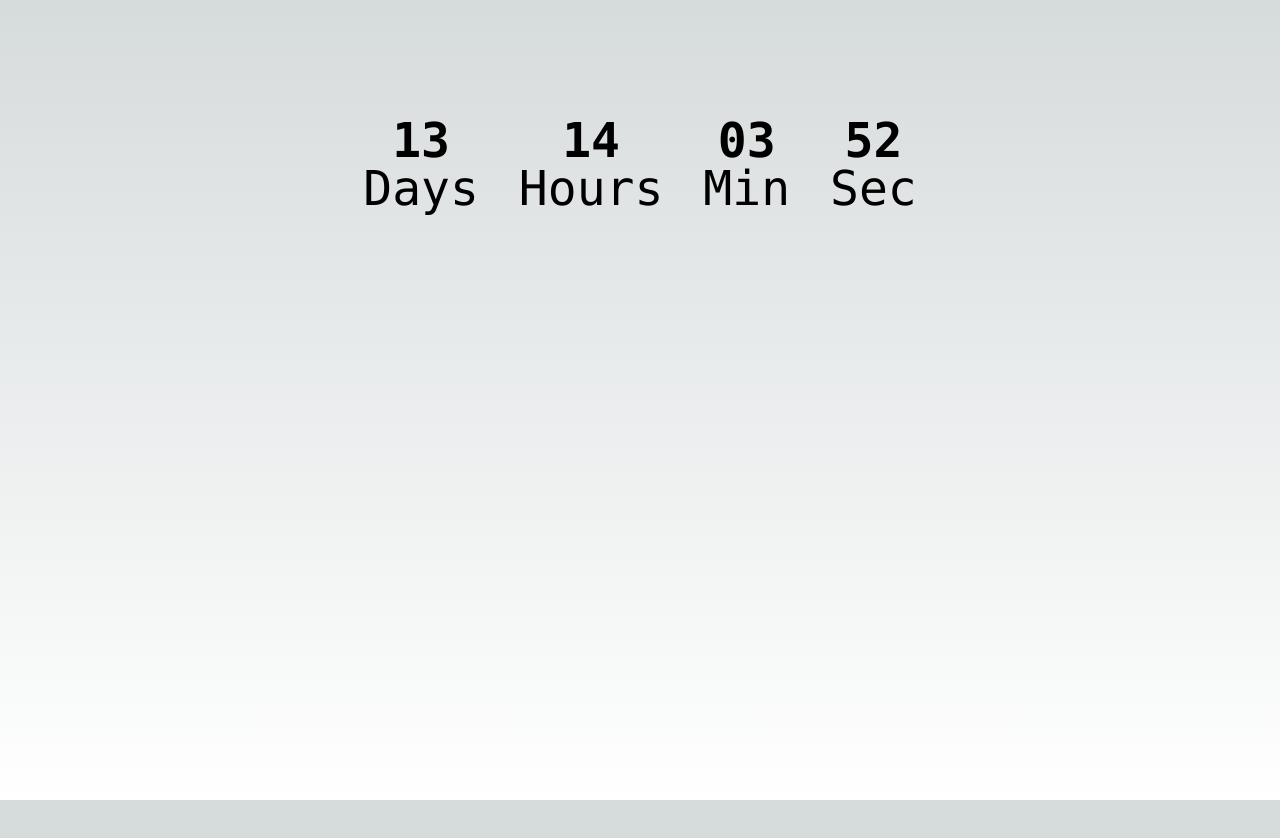
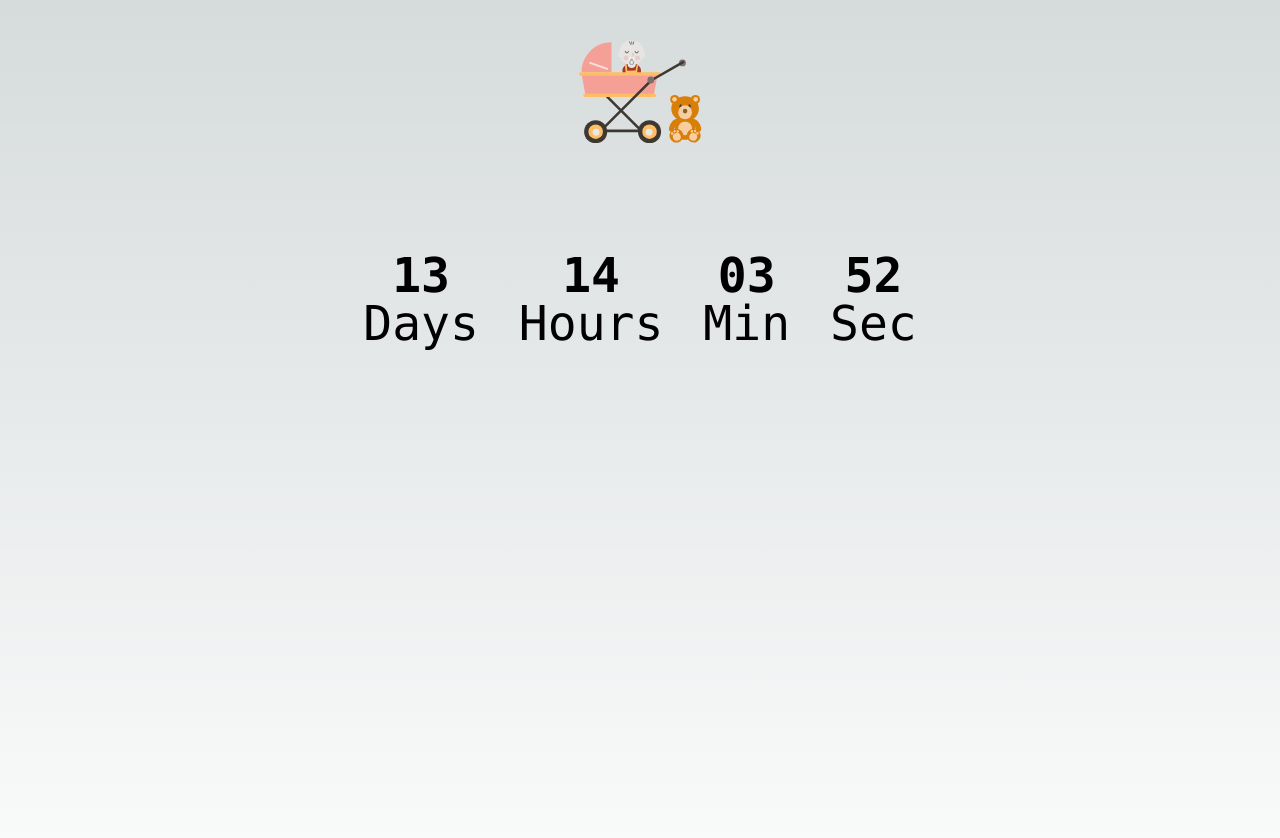
Before and after one commit to MikAoJk/paternity-leave-countdown, a Next.js app: page / in a window 1280 px wide. Shown: the top 838 px of the page. Before the commit the page ends 800 px from the top, so only its background shows below. Built offline with nearby package versions, Linux system fonts and the light colour scheme.

Commit message:
Added in BarnevognIkon

```diff
--- a/src/app/page.tsx
+++ b/src/app/page.tsx
@@ -1,11 +1,18 @@
 import {Countdown} from "@/components/Countdown";
+import React from "react";
+import BarnevognIkon from "@/components/BarnevognIkon";
 
 export default function Home() {
   return (
-    <main className="flex min-h-screen flex-col items-center justify-between md:p-24">
+      <main>
+          <div className="flex flex-col items-center justify-between p-10">
+            <BarnevognIkon/>
+      </div>
+    <div className="flex min-h-screen flex-col items-center justify-between md:p-12">
       <div className="z-5 items-center justify-between font-mono text-sm flex">
           <Countdown date={`2023-12-21T00:00:00`} />
       </div>
+    </div>
     </main>
   )
 }
--- /dev/null
+++ b/src/components/BarnevognIkon.tsx
@@ -0,0 +1,147 @@
+const BarnevognIkon = (props: any) => (
+    <svg
+        focusable="false"
+        role="img"
+        aria-hidden="true"
+        xmlns="http://www.w3.org/2000/svg"
+        width="123"
+        height="103"
+        viewBox="0 0 123 103"
+        {...props}
+    >
+        <g fill="none" fillRule="evenodd">
+            <g fillRule="nonzero" transform="translate(87.7 55)">
+                <ellipse cx="18.4" cy="32.2" fill="#D87F0A" rx="10.35" ry="12.65" />
+                <circle cx="18.4" cy="33.35" r="6.9" fill="#F8CEA0" />
+                <g transform="rotate(-20 103.973 15.865)">
+                    <ellipse cx="6.899" cy="6.9" fill="#D87F0A" rx="6.899" ry="6.9" />
+                    <ellipse cx="6.899" cy="8.194" fill="#F8CEA0" rx="3.942" ry="3.881" />
+                    <ellipse cx="6.652" cy="2.156" fill="#F8CEA0" rx="1.232" ry="1.294" />
+                    <ellipse cx="9.609" cy="3.45" fill="#F8CEA0" rx="1.232" ry="1.294" />
+                    <ellipse cx="3.696" cy="3.45" fill="#F8CEA0" rx="1.232" ry="1.294" />
+                </g>
+                <g transform="rotate(20 -78.742 80.69)">
+                    <ellipse cx="6.899" cy="6.9" fill="#D87F0A" rx="6.899" ry="6.9" />
+                    <ellipse cx="6.899" cy="8.194" fill="#F8CEA0" rx="3.942" ry="3.881" />
+                    <ellipse cx="6.652" cy="2.156" fill="#F8CEA0" rx="1.232" ry="1.294" />
+                    <ellipse cx="9.609" cy="3.45" fill="#F8CEA0" rx="1.232" ry="1.294" />
+                    <ellipse cx="3.696" cy="3.45" fill="#F8CEA0" rx="1.232" ry="1.294" />
+                </g>
+                <ellipse cx="18.4" cy="13.8" fill="#D87F0A" rx="13.8" ry="12.65" />
+                <ellipse cx="13.8" cy="11.5" fill="#3E3832" rx="1.15" ry="2.3" transform="rotate(10 13.8 11.5)" />
+                <ellipse
+                    cx="23"
+                    cy="11.5"
+                    fill="#3E3832"
+                    rx="1.15"
+                    ry="2.3"
+                    transform="scale(-1 1) rotate(10 0 -251.391)"
+                />
+                <circle cx="18.4" cy="17.25" r="6.9" fill="#F8CEA0" />
+                <g transform="matrix(-1 0 0 1 33.35 0)">
+                    <circle cx="4.6" cy="4.6" r="4.6" fill="#D87F0A" />
+                    <circle cx="4.344" cy="4.344" r="2.3" fill="#F8CEA0" />
+                </g>
+                <g transform="translate(3.45)">
+                    <circle cx="4.6" cy="4.6" r="4.6" fill="#D87F0A" />
+                    <circle cx="4.344" cy="4.344" r="2.3" fill="#F8CEA0" />
+                </g>
+                <circle cx="18.4" cy="16.1" r="2.3" fill="#8B5F26" />
+                <path
+                    fill="#D87F0A"
+                    d="M11.5 23c-2.92.92-5.111 2.3-6.571 4.14-2.19 2.76-2.629 5.52-2.629 6.9 0 1.38.657 2.76 2.629 2.76 1.314 0 2.19-.767 2.628-2.3.876-3.68 1.753-6.133 2.629-7.36.876-1.227 1.314-2.607 1.314-4.14zM25.3 23c2.92.92 5.111 2.3 6.571 4.14 2.19 2.76 2.629 5.52 2.629 6.9 0 1.38-.657 2.76-2.629 2.76-1.314 0-2.19-.767-2.628-2.3-.876-3.68-1.753-6.133-2.629-7.36-.876-1.227-1.314-2.607-1.314-4.14z"
+                />
+            </g>
+            <path
+                fill="#A13A28"
+                d="M61.963 29.975v8.221H43.495v-8.221c0-2.352 3.017-5.037 5.037-6.143h8.395c2.038 1.125 5.036 3.818 5.036 6.143z"
+            />
+            <path
+                fill="#FFBD66"
+                d="M47.245 38.196H57.43l1.595-13.167c-.184-.159-1.259-.905-1.259-.798l-1.25 6.33-8.256.263-.567-6.593s-1.288.787-1.68 1.197l1.232 12.768z"
+            />
+            <path
+                fill="#E7E5E2"
+                d="M40.44 11.781C40.836 5.338 46.187.234 52.73.234c6.542 0 11.893 5.104 12.288 11.547a2.051 2.051 0 0 1 1.05 1.791v2.052a2.052 2.052 0 0 1-2.142 2.05 12.351 12.351 0 0 1-7.106 6.488 4.104 4.104 0 0 1-8.182 0 12.351 12.351 0 0 1-7.105-6.488l-.09.002a2.052 2.052 0 0 1-2.052-2.052v-2.052c0-.77.423-1.44 1.05-1.79z"
+            />
+            <path
+                fill="#78706A"
+                fillRule="nonzero"
+                d="M50.148 1.625a.41.41 0 1 1 .791.218c-.075.273-.003.39.496.84.52.468.64 1.082.353 1.743a.41.41 0 1 1-.753-.329c.15-.342.103-.577-.149-.804-.715-.644-.926-.989-.738-1.668zm2.287-.219a.41.41 0 1 1 .66.487c-.167.228-.142.364.163.962.318.623.21 1.24-.295 1.753a.41.41 0 0 1-.585-.576c.262-.266.303-.502.149-.804-.437-.858-.51-1.255-.092-1.822zm2.243-.023a.41.41 0 0 1 .477.668c-.23.164-.248.301-.143.965.11.69-.183 1.244-.822 1.576a.41.41 0 1 1-.378-.729c.331-.172.443-.384.39-.719-.15-.95-.097-1.35.476-1.76z"
+            />
+            <g>
+                <g fill="#E8CCC8">
+                    <path d="M49.446 18.018c0 1.417-1.102 2.565-2.462 2.565s-2.463-1.148-2.463-2.565 1.103-2.565 2.463-2.565 2.462 1.148 2.462 2.565M60.937 18.018c0 1.417-1.102 2.565-2.462 2.565s-2.463-1.148-2.463-2.565 1.103-2.565 2.463-2.565 2.462 1.148 2.462 2.565" />
+                </g>
+                <path
+                    fill="#D1BFA3"
+                    fillRule="nonzero"
+                    d="M53.406 14.2a.411.411 0 0 1-.487-.331.428.428 0 0 1 .318-.506c.552-.121 1.013-.028 1.267.416.493.863.322 1.858-.457 2.547-.452.4-1.087.544-1.53.265a.438.438 0 0 1-.139-.587.401.401 0 0 1 .564-.145c.097.062.365 0 .574-.184.476-.422.569-.958.283-1.459-.027-.047-.146-.07-.393-.017z"
+                />
+                <g fill="#635E59" fillRule="nonzero">
+                    <path d="M45.765 11.282a.429.429 0 0 1 .298-.519.41.41 0 0 1 .498.311c.232.967.635 1.386 1.243 1.386.61 0 1.012-.42 1.244-1.386a.41.41 0 0 1 .498-.31c.22.057.353.289.298.518-.315 1.313-1.007 2.033-2.04 2.033-1.032 0-1.724-.72-2.04-2.033zM55.614 11.282a.429.429 0 0 1 .299-.519.41.41 0 0 1 .498.311c.232.967.634 1.386 1.243 1.386.609 0 1.011-.42 1.243-1.386a.41.41 0 0 1 .498-.31c.22.057.354.289.299.518-.315 1.313-1.007 2.033-2.04 2.033-1.033 0-1.725-.72-2.04-2.033z" />
+                </g>
+                <g transform="translate(50.267 17.163)">
+                    <ellipse cx="2.462" cy="2.405" fill="#FFF" rx="2.462" ry="2.405" />
+                    <path
+                        fill="#979797"
+                        fillRule="nonzero"
+                        d="M2.462 7.695C1.123 7.695.027 6.625.027 5.29c0-1.334 1.096-2.404 2.435-2.404 1.34 0 2.435 1.07 2.435 2.404 0 1.335-1.095 2.405-2.435 2.405zm0-.855c.898 0 1.615-.7 1.615-1.55 0-.85-.717-1.55-1.615-1.55-.897 0-1.614.7-1.614 1.55 0 .85.717 1.55 1.614 1.55z"
+                    />
+                    <ellipse cx="2.462" cy="2.405" fill="#B7B1A9" rx="1.477" ry="1.443" />
+                </g>
+            </g>
+            <g>
+                <g transform="translate(0 2.37)">
+                    <path
+                        fill="#3E3832"
+                        fillRule="nonzero"
+                        d="M24.008 48.272l39.298 39.297a1.282 1.282 0 1 1-1.814 1.814L22.194 50.086a1.282 1.282 0 1 1 1.814-1.814z"
+                    />
+                    <path
+                        fill="#3E3832"
+                        fillRule="nonzero"
+                        d="M14.962 87.21h55.575a1.282 1.282 0 0 1 0 2.565H14.962a1.282 1.282 0 0 1 0-2.565z"
+                    />
+                    <path
+                        fill="#F5A096"
+                        fillRule="nonzero"
+                        d="M32.49 0C15.963 0 2.565 13.398 2.565 29.925H32.49V0zM2.565 31.635H78.66L74.74 53.01H6.485z"
+                    />
+                    <path
+                        fill="#FFBD66"
+                        fillRule="nonzero"
+                        d="M1.71 29.925h78.66a1.71 1.71 0 1 1 0 3.42H1.71a1.71 1.71 0 0 1 0-3.42zM5.985 51.3H75.24a1.71 1.71 0 1 1 0 3.42H5.985a1.71 1.71 0 1 1 0-3.42z"
+                    />
+                    <circle cx="103.455" cy="20.52" r="3.42" fill="#78706A" fillRule="nonzero" />
+                    <path
+                        fill="#3E3832"
+                        fillRule="nonzero"
+                        d="M72.542 35.939L20.55 87.932a1.282 1.282 0 1 0 1.814 1.814l51.993-51.993a1.282 1.282 0 1 0-1.814-1.814z"
+                    />
+                    <path
+                        fill="#3E3832"
+                        fillRule="nonzero"
+                        d="M103.4 18.554L72.303 36.51a1.283 1.283 0 0 0 1.282 2.221l31.1-17.954a1.282 1.282 0 0 0-1.282-2.221z"
+                    />
+                    <circle cx="16.672" cy="89.347" r="11.542" fill="#3E3832" fillRule="nonzero" />
+                    <circle cx="70.537" cy="89.347" r="11.542" fill="#3E3832" fillRule="nonzero" />
+                    <circle cx="16.672" cy="89.347" r="7.267" fill="#FFBD66" fillRule="nonzero" />
+                    <circle cx="70.537" cy="89.347" r="7.267" fill="#FFBD66" fillRule="nonzero" />
+                    <circle cx="71.82" cy="37.62" r="3.42" fill="#78706A" fillRule="nonzero" />
+                    <circle cx="17.1" cy="89.775" r="3.42" fill="#E7E9E9" fillRule="nonzero" />
+                    <circle cx="70.11" cy="89.775" r="3.42" fill="#E7E9E9" fillRule="nonzero" />
+                    <path
+                        stroke="#F5E3E0"
+                        strokeLinecap="round"
+                        strokeLinejoin="round"
+                        strokeWidth="1.71"
+                        d="M28.215 26.505l-17.1-5.985"
+                    />
+                </g>
+            </g>
+        </g>
+    </svg>
+);
+
+export default BarnevognIkon;
```
